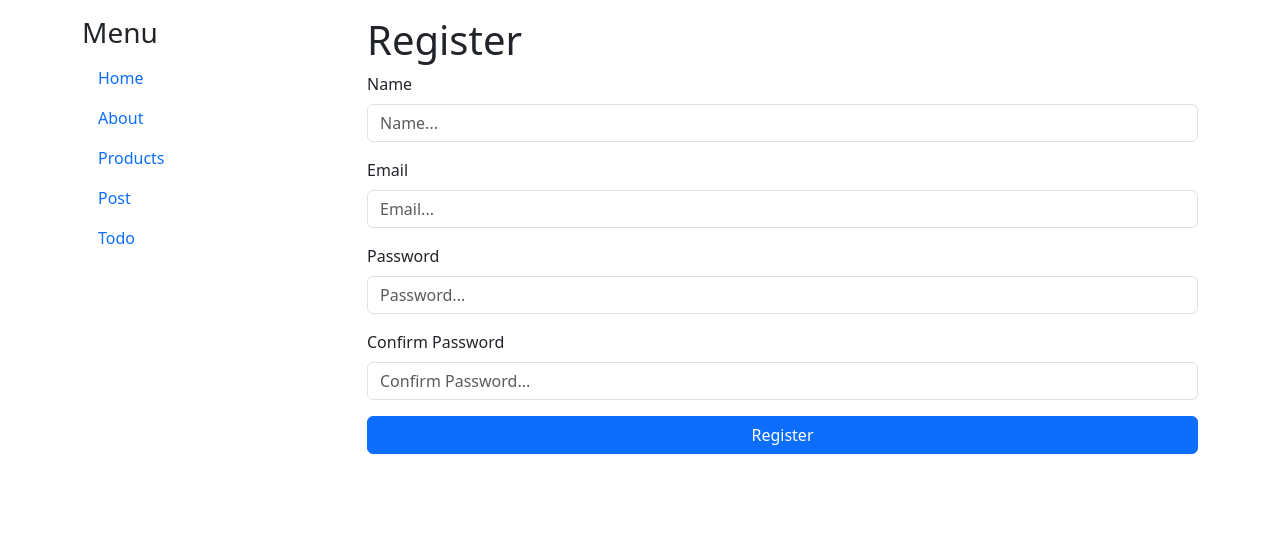
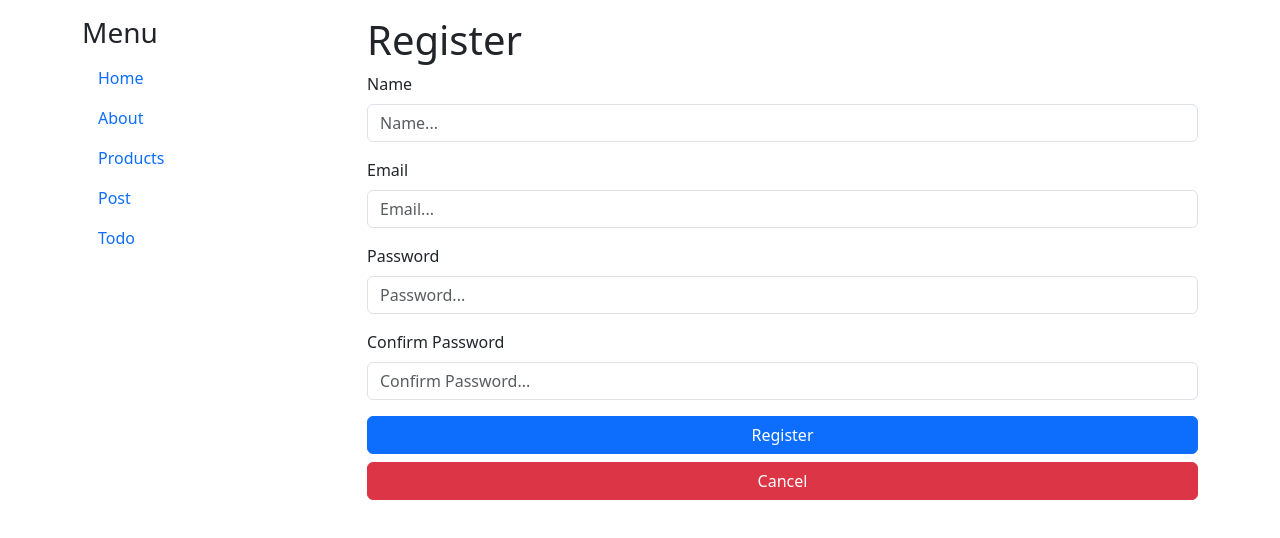
Before and after one commit to HTDEV4/NextJS-Basic, a Next.js app: page /auth/register in a window 1280 px wide. Shown: the top 538 px of the page. Built offline with nearby package versions, Linux system fonts and the light colour scheme.

Commit message:
Bài 68 Server Action trong Event Handler

```diff
--- a/src/app/(main-layout)/auth/action.ts
+++ b/src/app/(main-layout)/auth/action.ts
@@ -1,5 +1,6 @@
 "use server"
 
+import { cookies } from "next/headers";
 import { z } from "zod"
 
 
@@ -60,3 +61,12 @@ export const handleRegister = async (preState: {
         message: "Register unsuccessfully"
     };
 };
+
+export const handleCancel = async (name: string) => {
+    console.log("Cancel", name);
+    const cookieStore = await cookies();
+    cookieStore.set(name, name, { path: "/", httpOnly: true })
+    return {
+        success: true,
+    }
+};
--- a/src/app/(main-layout)/auth/register/Form.tsx
+++ b/src/app/(main-layout)/auth/register/Form.tsx
@@ -1,6 +1,6 @@
 "use client"
 
-import { handleRegister } from "../action";
+import { handleCancel, handleRegister } from "../action";
 import { useActionState } from "react";
 
 const initialState = {
@@ -77,6 +77,10 @@ export default function Form() {
                 <button type="submit" className="btn btn-primary" disabled={pending}>
                     Register
                 </button>
+                <button type="button" className="btn btn-danger mt-2" onClick={async () => {
+                    const response = await handleCancel("Hoàng An");
+                    console.log(response);
+                }}>Cancel</button>
             </div>
         </form>
     );
--- a/src/app/(main-layout)/todos/action.ts
+++ b/src/app/(main-layout)/todos/action.ts
@@ -37,7 +37,7 @@ export const create = async (preState: {
             (error as Error).status = 404;
             throw error;
         }
-        // Sử dụng hàm này để kh tải lại trang
+        // Sử dụng hàm này để kh tải lại trang và đảm bảo dữ liệu luôn mới
         revalidateTag("todos");
         return {
             success: response.ok,
```
Also changed, not shown: 1 other file (tests, documents, lock files or other folders).
